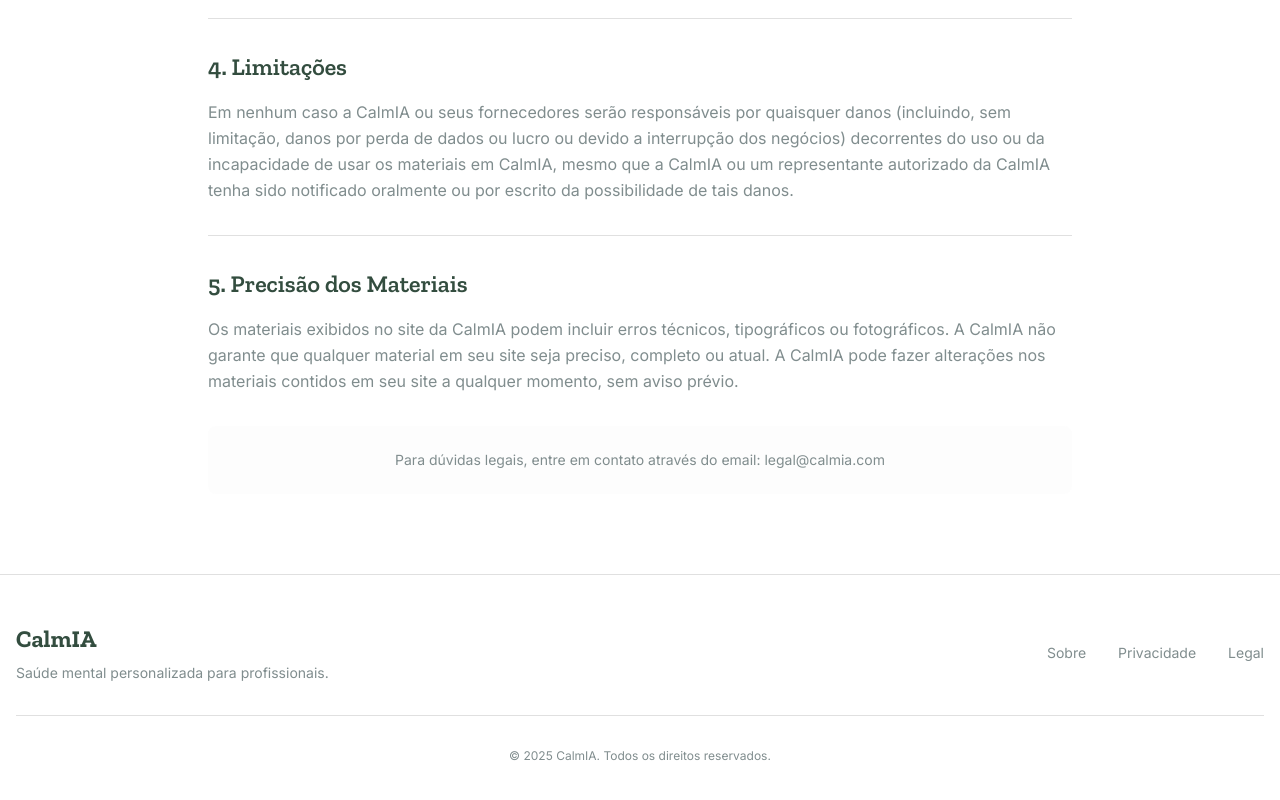
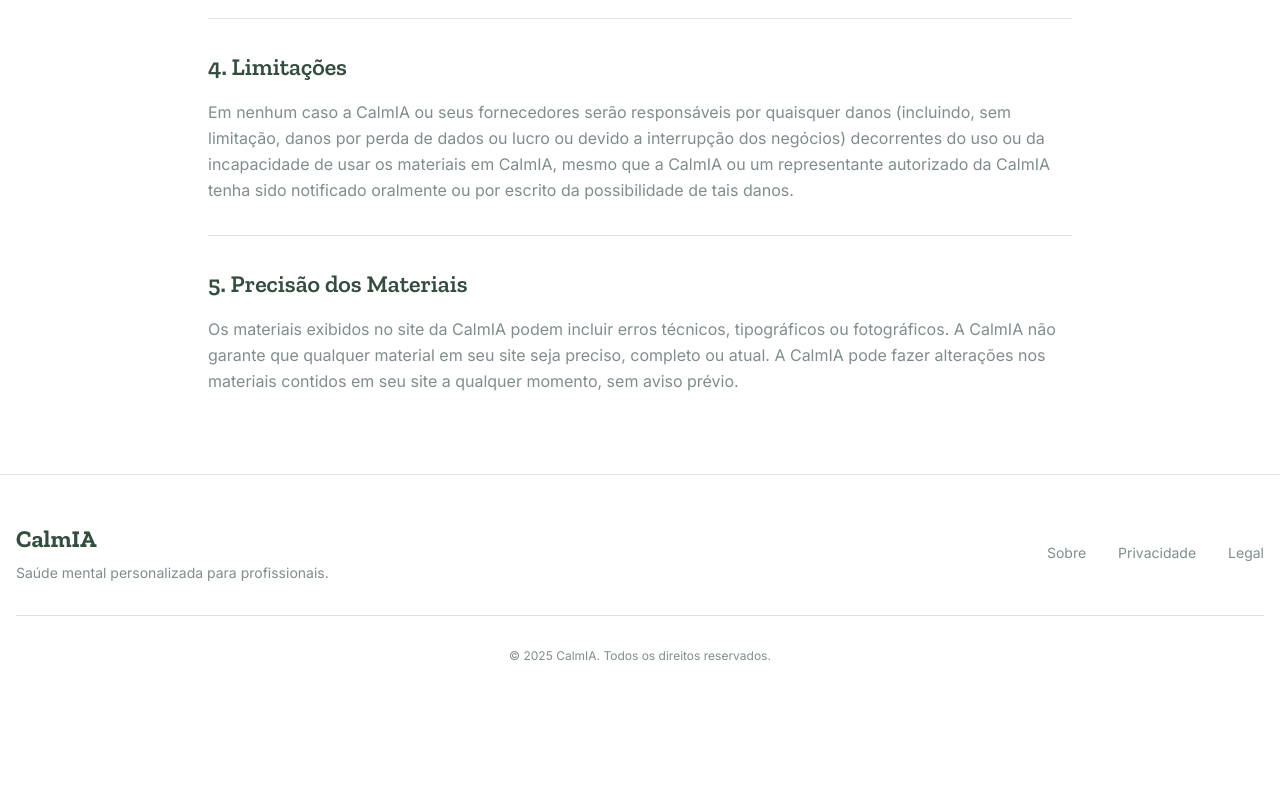
Before and after one commit to renatoguarato/calmia, a React (Vite) app: page /legal in a window 1280 px wide. Shown: the part 1170-1970 px from the top of the page. After the commit the page ends 1882 px from the top, so only its background shows below. Built offline with nearby package versions, Linux system fonts and the light colour scheme; no server answers.

Commit message:
removendo email de contato

```diff
--- a/src/pages/Legal.tsx
+++ b/src/pages/Legal.tsx
@@ -129,13 +129,6 @@
               </p>
             </section>
           </div>
-
-          <div className="mt-12 rounded-lg bg-muted/30 p-6 text-sm text-muted-foreground text-center">
-            <p>
-              Para dúvidas legais, entre em contato através do email:
-              legal@calmia.com
-            </p>
-          </div>
         </div>
       </div>
     </div>
```
